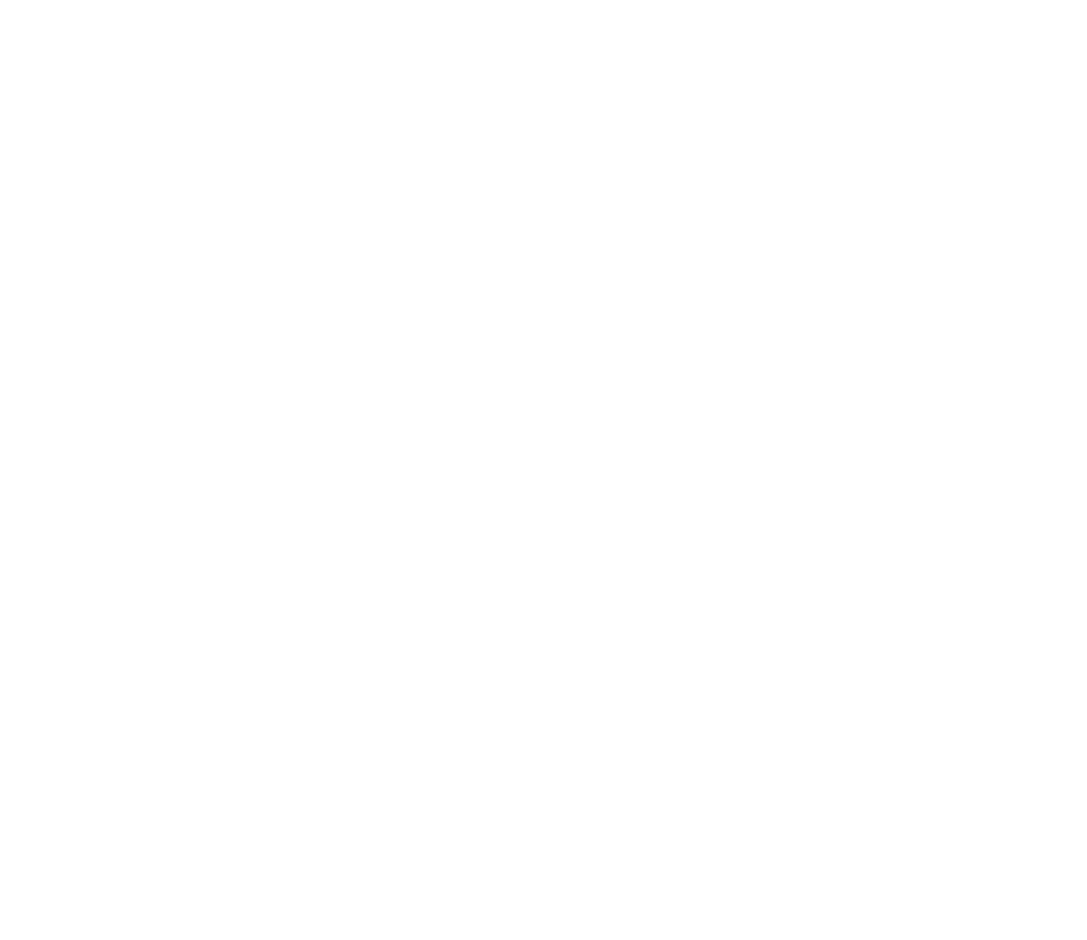
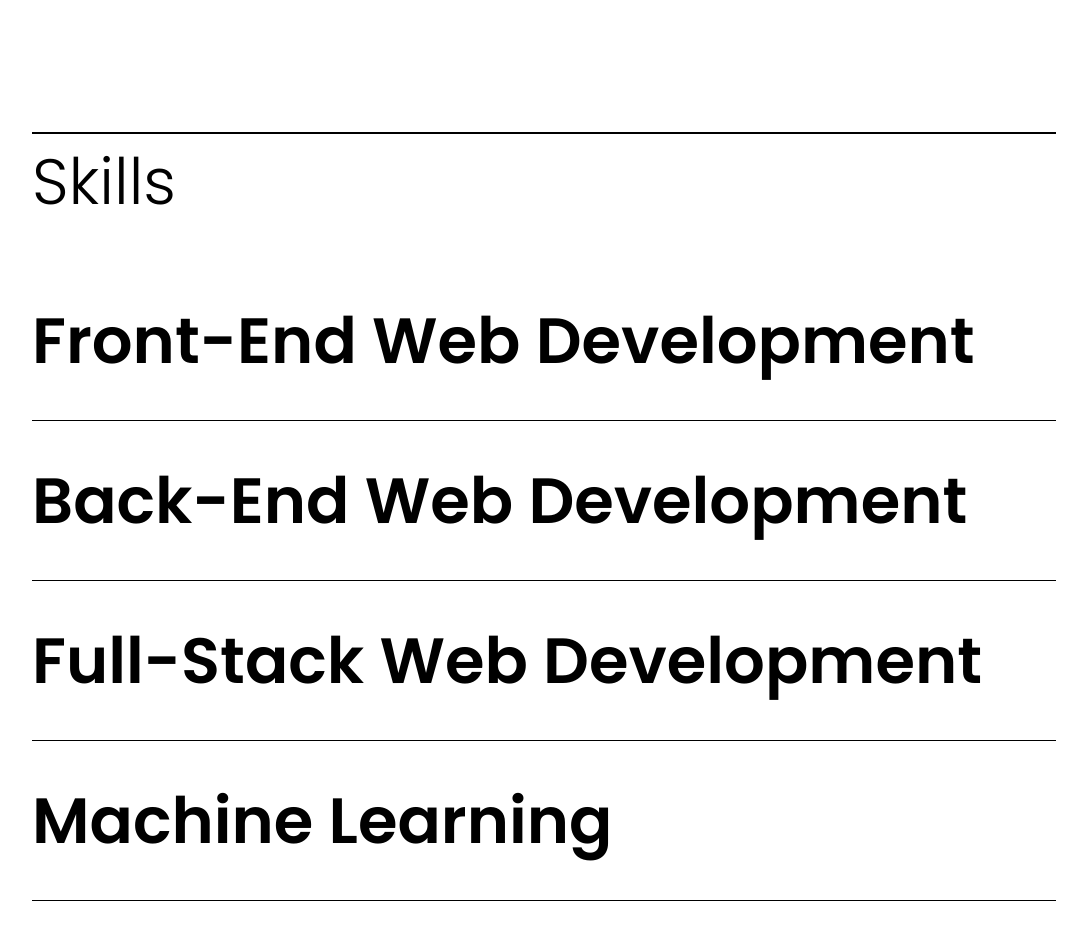
Before and after one commit to ega-erinovian/portfolio-v4, a React (Create React App) app: page / in a window 1280 px wide. Shown: the part 4640-5580 px from the top of the page, without its empty margins (96-1183 px from the left). Before the commit the page ends 4772 px from the top, so only its background shows below. Built offline with nearby package versions, Linux system fonts and the light colour scheme; the HTML template or start-up script is replaced by a standard one.

Commit message:
styling fix

```diff
--- a/src/App.js
+++ b/src/App.js
@@ -3,6 +3,7 @@
 import About from './containers/about/About';
 import Experience from './containers/experience/Experience';
 import Header from './containers/header/Header';
+import Skills from './containers/skills/Skills';
 import Work from './containers/work/Work';
 
 function App() {
@@ -13,6 +14,7 @@
       <About />
       <Work />
       <Experience />
+      <Skills />
     </>
   );
 }
--- a/src/containers/about/about.css
+++ b/src/containers/about/about.css
@@ -33,6 +33,10 @@
 
 /* Large Device */
 @media screen and (max-width: 1000px){
+    .about{
+        margin: 150px 0;
+    }
+
     .about .about_content{
         display: block;
     }
@@ -47,6 +51,10 @@
 
 /* Small Device */
 @media screen and (max-width: 480px){
+    .about{
+        margin: 100px 0;
+    }
+
     .about .about_content h1{
         font-size: var(--section-title);
     }
--- a/src/containers/experience/experience.css
+++ b/src/containers/experience/experience.css
@@ -1,5 +1,5 @@
 #exp{
-    margin: 150px 0 250px 0;
+    margin-bottom: 250px;
 }
 
 #exp .exp_content{
@@ -23,6 +23,10 @@
     -o-transition: all .5s cubic-bezier(0.9, 0.2, 0.05, 0.9);
 }
 
+#exp:hover .exp_content h1{
+    letter-spacing: 6px;
+}
+
 #exp .exp_content .exp_item{
     padding-bottom: 2rem;
     border-bottom: 1px solid #000;
@@ -35,6 +39,10 @@
 
 /* Large Device */
 @media screen and (max-width: 1000px){
+    #exp{
+        margin-bottom: 150px;
+    }
+
     #exp .exp_content{
         display: block;
     }
@@ -49,6 +57,10 @@
 
 /* Small Device */
 @media screen and (max-width: 480px){
+    #exp{
+        margin-bottom: 100px;
+    }
+
     #exp .exp_content h1{
         font-size: var(--section-title);
     }
--- a/src/containers/skills/Skills.jsx
+++ b/src/containers/skills/Skills.jsx
@@ -0,0 +1,23 @@
+import React from 'react'
+import './skills.css'
+
+const Skills = () => {
+    const skills = [
+        "Front-End Web Development",
+        "Back-End Web Development",
+        "Full-Stack Web Development",
+        "Machine Learning"
+    ]
+  return (
+    <section id="skills">
+        <div className="container_padding">
+            <h1>Skills</h1>
+            <div className="skills_content">
+                {skills && skills.map((skill) => <h2>{skill}</h2>)}
+            </div>
+        </div>
+    </section>
+  )
+}
+
+export default Skills
--- a/src/containers/skills/skills.css
+++ b/src/containers/skills/skills.css
@@ -0,0 +1,77 @@
+#skills{
+    margin-bottom: 250px;
+}
+
+#skills h1{
+    font-size: 4rem;
+    font-weight: 300;
+    border-top: 2px solid #000;
+    margin-bottom: 2rem;
+    transition: all .5s cubic-bezier(0.9, 0.2, 0.05, 0.9);
+    -webkit-transition: all .5s cubic-bezier(0.9, 0.2, 0.05, 0.9);
+    -moz-transition: all .5s cubic-bezier(0.9, 0.2, 0.05, 0.9);
+    -ms-transition: all .5s cubic-bezier(0.9, 0.2, 0.05, 0.9);
+    -o-transition: all .5s cubic-bezier(0.9, 0.2, 0.05, 0.9);
+}
+
+#skills:hover h1{
+    letter-spacing: 6px;
+}
+
+#skills .skills_content h2{
+    font-size: 4rem;
+    font-weight: 600;
+    border-bottom: 1px solid #000;
+    padding: 2rem 0;
+    transition: all ease-in-out .25s;
+    -webkit-transition: all ease-in-out .25s;
+    -moz-transition: all ease-in-out .25s;
+    -ms-transition: all ease-in-out .25s;
+    -o-transition: all ease-in-out .25s;
+}
+
+#skills .skills_content h2:first-child:hover{
+    color: rgb(255, 85, 85);
+}
+
+#skills .skills_content h2:nth-child(2):hover{
+    color: rgb(86, 154, 232);
+}
+
+#skills .skills_content h2:nth-child(3):hover{
+    color: rgb(231, 209, 100);
+}
+
+#skills .skills_content h2:nth-child(4):hover{
+    color: rgb(115, 228, 164);
+}
+
+@media screen and (max-width: 1000px) {
+    #skills{
+        margin-bottom: 150px;
+    }
+
+    #skills .skills_content h2{
+        font-size: 2.5rem;
+    }
+}
+
+@media screen and (max-width: 576px) {
+    #skills{
+        margin-bottom: 100px;
+    }
+
+    #skills h1{
+        font-size: 2rem;
+    }
+    #skills .skills_content h2{
+        font-size: 1.6rem;
+    }
+}
+
+@media screen and (max-width: 480px) {
+    #skills .skills_content h2{
+        font-size: 1.1rem;
+        padding: 1rem 0;
+    }
+}
--- a/src/containers/work/work.css
+++ b/src/containers/work/work.css
@@ -1,5 +1,5 @@
 #work{
-    margin: 150px 0 250px 0;
+    margin-bottom: 250px;
 }
 
 #work h1{
@@ -100,8 +100,18 @@
     background-color: rgb(54, 54, 54);
 }
 
+@media screen and (max-width: 1000px) {
+    #work{
+        margin-bottom: 150px;
+    }
+}
+
 @media screen and (max-width: 480px){
-    #work:hover h1{
+    #work{
+        margin-bottom: 100px;
+    }
+
+    #work h1{
         font-size: var(--section-title);
     }
 
--- a/src/index.css
+++ b/src/index.css
@@ -9,7 +9,7 @@
 }
 
 :root{
-  --section-title: 3rem;
+  --section-title: 2rem;
   --color-text: #222222;
   --color-bg: #DAF4FF;
 }
```
Also changed, not shown: src/components/skill-item/SkillItem.jsx (deleted), src/components/skill-item/skillItem.css (deleted).
